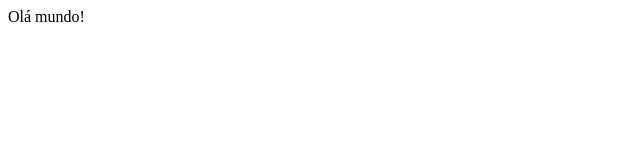
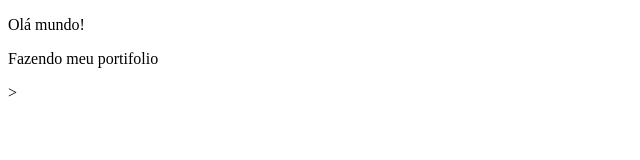
Before and after one commit to allanhal/allanhal.github.io, a plain HTML site: page index.html in a window 1280 px wide. Shown: the whole page, without its empty margins (0-640 px from the left). Drawn offline with Linux system fonts and the light colour scheme.

Commit message:
add chuchu

```diff
--- a/index.html
+++ b/index.html
@@ -7,6 +7,7 @@
     <title>Allan</title>
 </head>
 <body>
-    Olá mundo!
+    <p>Olá mundo!</p>
+    <p>Fazendo meu portifolio</p>>
 </body>
 </html>
```
